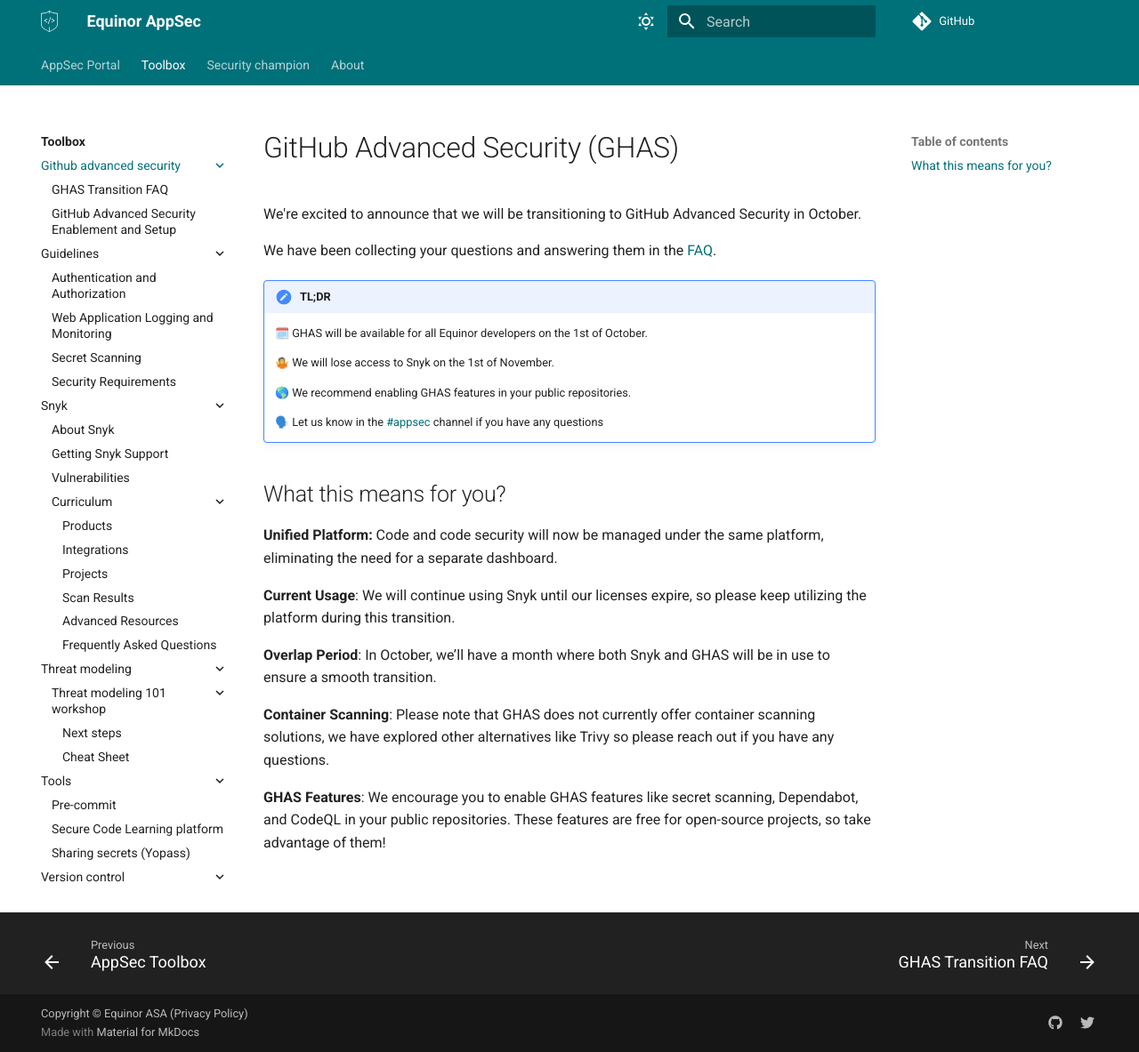
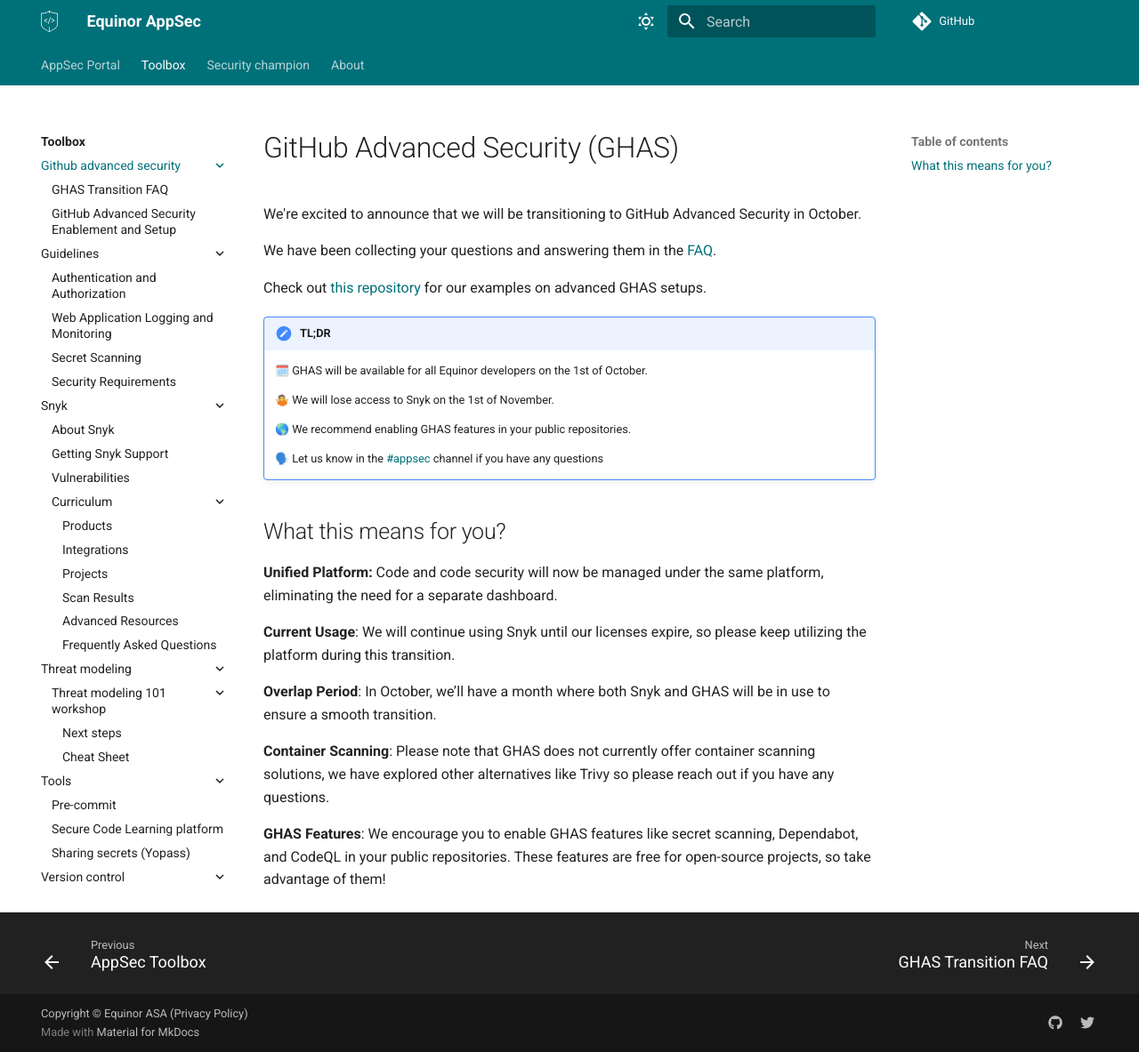
Before and after one commit to equinor/appsec, an MkDocs documentation site: the page built from docs/toolbox/github-advanced-security/index.md, in a window 1280 px wide and 1183 px high. Shown: the whole window at 89% size. Built offline with MkDocs 1.6.1 and Material for MkDocs 9.7.7, drawn with Linux system fonts in a browser that asks for light colours; some web fonts are replaced; comment, search, counter and statistics services are not loaded.

Commit message:
chore: Add AppSec GHAS repo link

```diff
--- a/docs/toolbox/github-advanced-security/index.md
+++ b/docs/toolbox/github-advanced-security/index.md
@@ -3,6 +3,8 @@
 We're excited to announce that we will be transitioning to GitHub Advanced Security in October.
 
 We have been collecting your questions and answering them in the [FAQ](faq.md).
+
+Check out [this repository](https://github.com/equinor/appsec-ghas-examples) for our examples on advanced GHAS setups.
 
 !!! note "TL;DR"
     🗓️ GHAS will be available for all Equinor developers on the 1st of October.
```
